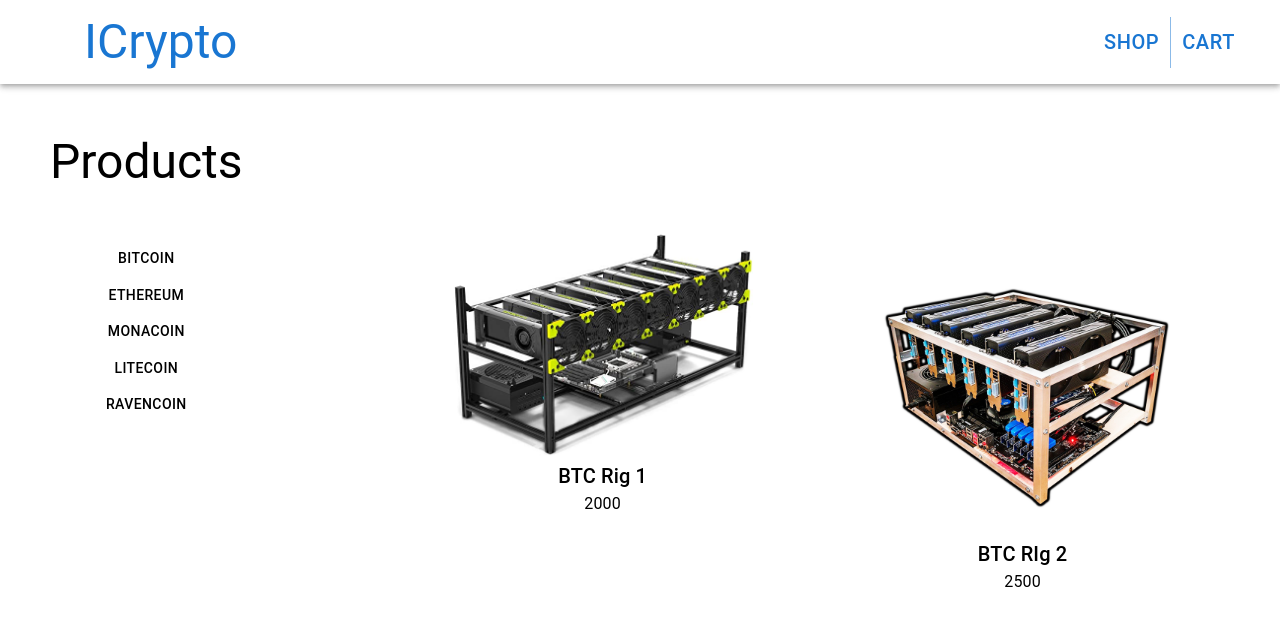
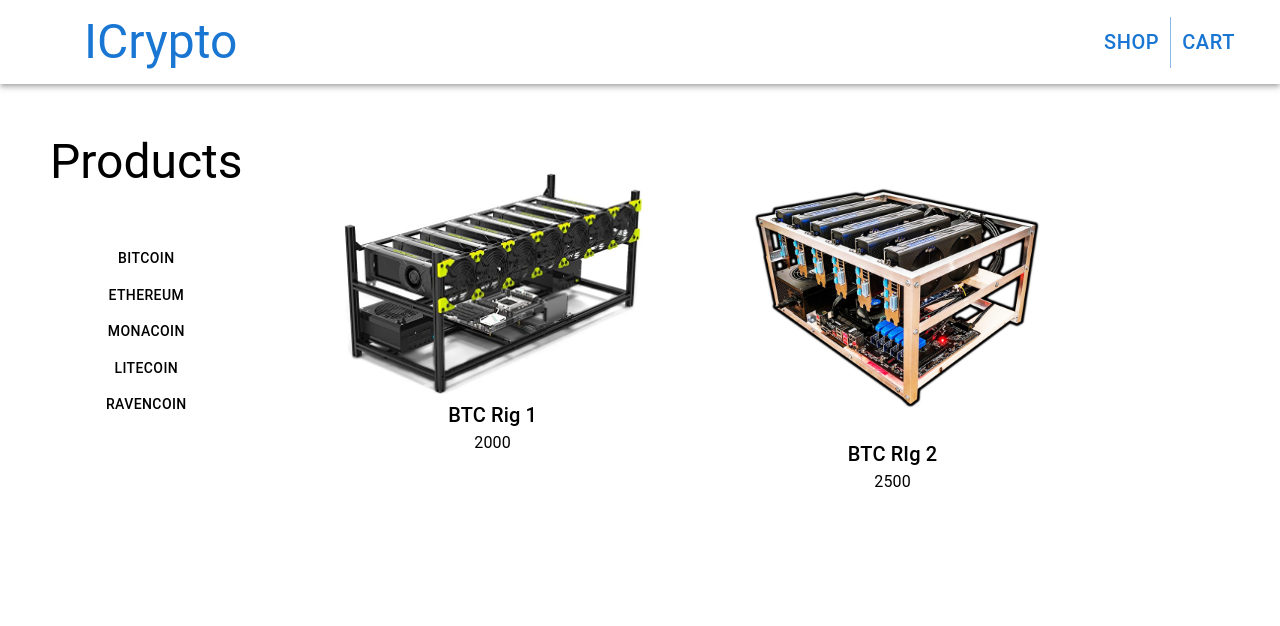
Before and after one commit to luqmanhassan/Crypto-Mining-Shopping-Cart, a React (Create React App) app: page /shop in a window 1280 px wide. Shown: the top 626 px of the page. Built offline with nearby package versions, Linux system fonts and the light colour scheme.

Commit message:
Fixed overflow bug

```diff
--- a/src/App.js
+++ b/src/App.js
@@ -41,7 +41,7 @@ const App = () => {
           <Typography
             variant="h2"
             sx={{
-              mx: '300px',
+              mx: 'auto',
               textShadow: '0px 10px 5px black, -10px 5px 10px white',
               color: 'secondary.main',
               my: '50px',
--- a/src/shop.js
+++ b/src/shop.js
@@ -29,16 +29,30 @@ function Shop() {
     <Grid container className="shop">
       <Cart />
       <Nav />
-      <Grid item container sx={{display: 'flex', flexFlow: 'row nowrap'}}>
+      <Grid
+        item
+        container
+        sx={{
+          display: 'flex',
+          flexFlow: [
+            'column nowrap',
+            'column nowrap',
+            'column nowrap',
+            'row nowrap',
+            'row nowrap',
+          ],
+        }}
+      >
         <Grid
           item
           sx={{
             display: 'flex',
             flexFlow: 'column nowrap',
             p: '50px',
+            textAlign: 'center',
           }}
         >
-          <Typography variant="h3" pb="50px">
+          <Typography variant="h3" pb="50px" textAlign="center">
             Products
           </Typography>
           <Button
@@ -99,7 +113,18 @@ const Bitcoin = () => {
       item
       className="Bitcoin"
       id="Bitcoin"
-      sx={{display: 'flex', pt: '100px', ml: '100px'}}
+      sx={{
+        display: 'flex',
+        flexFlow: [
+          'column nowrap',
+          'column nowrap',
+          'row nowrap',
+          'row nowrap',
+          'row nowrap',
+        ],
+        alignItems: 'center',
+        justifyContent: 'center',
+      }}
     >
       <Product
         src={btc1}
@@ -120,7 +145,18 @@ const Ethereum = () => {
       container
       className="Ethereum"
       id="Ethereum"
-      sx={{display: 'none', pt: '100px', ml: '100px'}}
+      sx={{
+        display: 'none',
+        flexFlow: [
+          'column nowrap',
+          'column nowrap',
+          'row nowrap',
+          'row nowrap',
+          'row nowrap',
+        ],
+        alignItems: 'center',
+        justifyContent: 'center',
+      }}
     >
       <Product src={eth1} alt="Eth Rig 1" unit="Unit3" price="3000" />
       <Product src={eth2} alt="Eth Rig 2" unit="Unit4" price="3500" />
@@ -135,7 +171,18 @@ const Monacoin = () => {
       container
       className="Monacoin"
       id="Monacoin"
-      sx={{display: 'none', pt: '100px', ml: '100px'}}
+      sx={{
+        display: 'none',
+        flexFlow: [
+          'column nowrap',
+          'column nowrap',
+          'row nowrap',
+          'row nowrap',
+          'row nowrap',
+        ],
+        alignItems: 'center',
+        justifyContent: 'center',
+      }}
     >
       <Product src={mon1} alt="Mon Rig 1" unit="Unit5" price="4000" />
       <Product src={mon2} alt="Mon Rig 2" unit="Unit6" price="4500" />
@@ -150,7 +197,18 @@ const Litecoin = () => {
       container
       className="Litecoin"
       id="Litecoin"
-      sx={{display: 'none', pt: '100px', ml: '100px'}}
+      sx={{
+        display: 'none',
+        flexFlow: [
+          'column nowrap',
+          'column nowrap',
+          'row nowrap',
+          'row nowrap',
+          'row nowrap',
+        ],
+        alignItems: 'center',
+        justifyContent: 'center',
+      }}
     >
       <Product src={lit1} alt="Lit Rig 1" unit="Unit7" price="5000" />
       <Product src={lit2} alt="Lit Rig 2" unit="Unit8" price="5500" />
@@ -165,7 +223,18 @@ const Ravencoin = () => {
       container
       className="Ravencoin"
       id="Ravencoin"
-      sx={{display: 'none', pt: '100px', ml: '100px'}}
+      sx={{
+        display: 'none',
+        flexFlow: [
+          'column nowrap',
+          'column nowrap',
+          'row nowrap',
+          'row nowrap',
+          'row nowrap',
+        ],
+        alignItems: 'center',
+        justifyContent: 'center',
+      }}
     >
       <Product src={rav1} alt="Rav Rig 1" unit="Unit9" price="6000" />
       <Product src={rav2} alt="Rav Rig 2" unit="Unit10" price="6500" />
@@ -185,7 +254,7 @@ const Product = (props) => {
       }}
       direction="center"
       align="center"
-      mx="10px"
+      p="10px"
       sx={{
         p: '50px',
       }}
```
